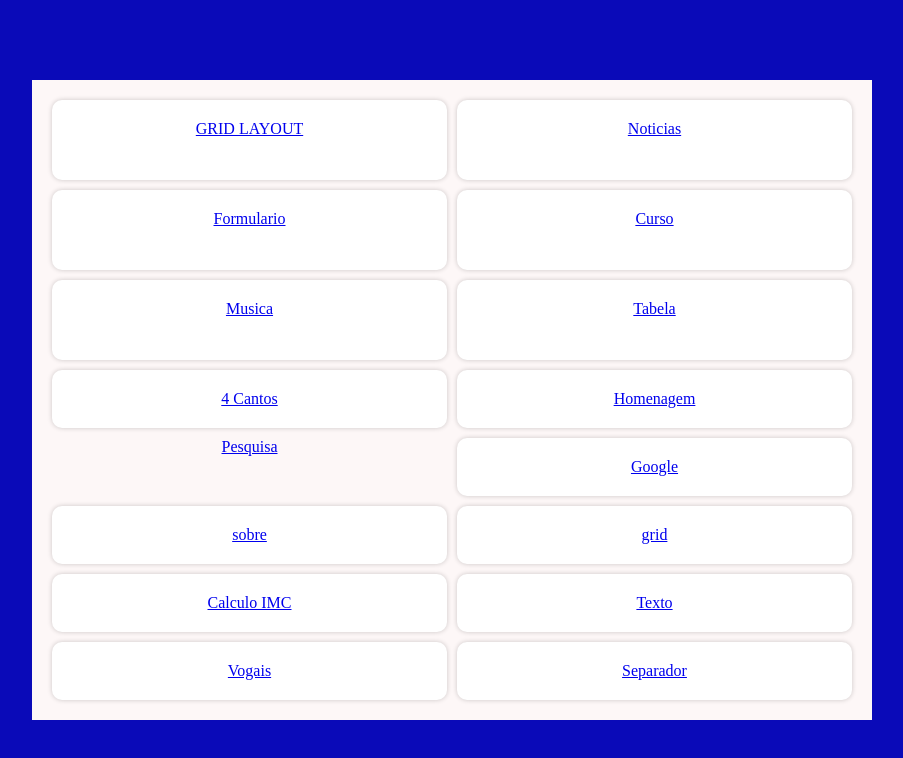
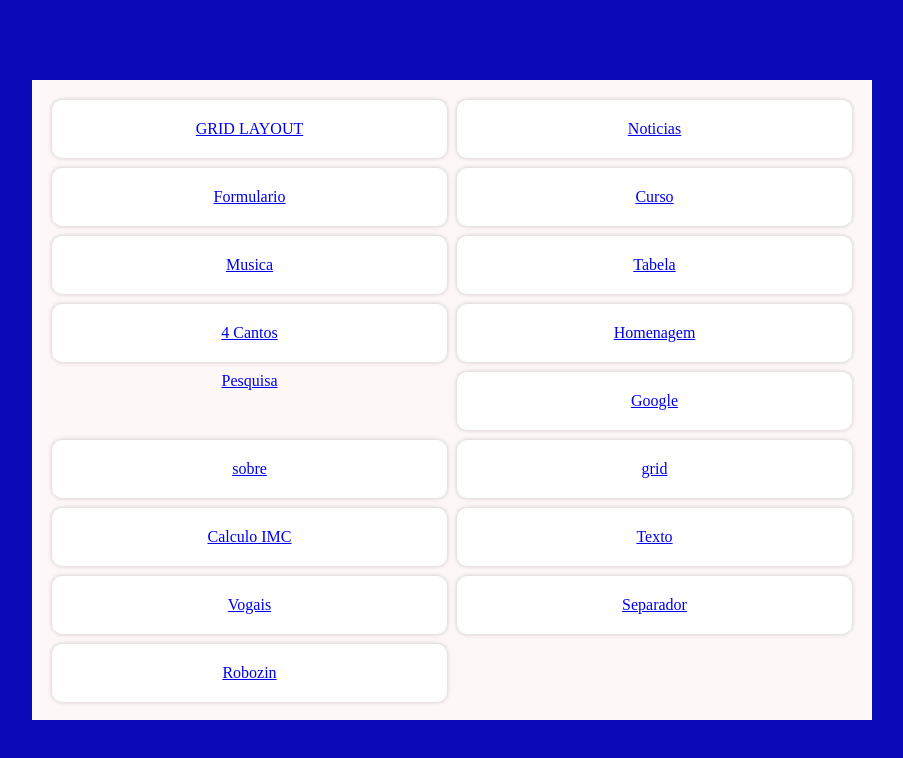
Before and after one commit to aks10-ifal/projetos, a plain HTML site: page index.html in a window 1280 px wide. Shown: the whole page, without its empty margins (188-1091 px from the left). Drawn offline with Linux system fonts and the light colour scheme.

Commit message:
Update index.html

```diff
--- a/index.html
+++ b/index.html
@@ -65,7 +65,10 @@
       ">Separador</a> <br>
       </div>
 
-
+<div class="project">
+        <a href="https://aks10-ifal.github.io/robozin/
+      ">Robozin</a> <br>
+      </div>
 
 
 
```
